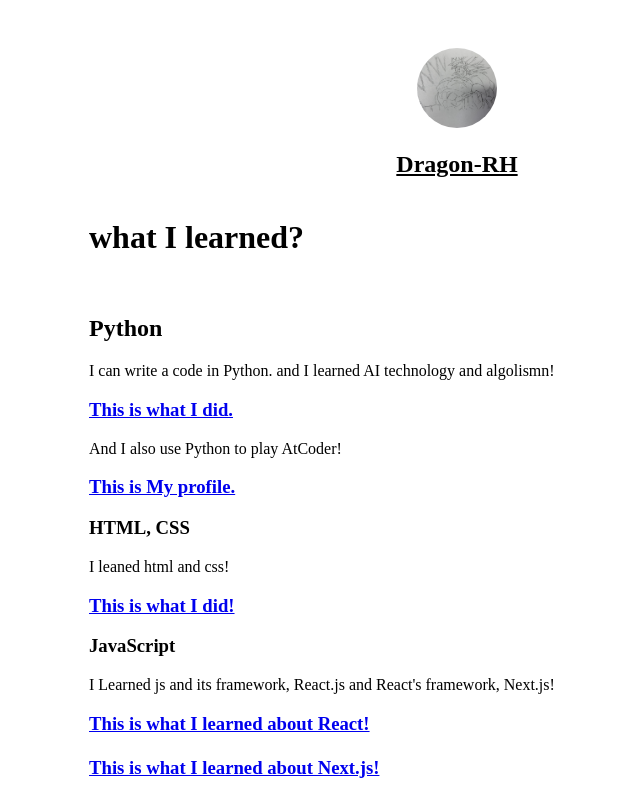
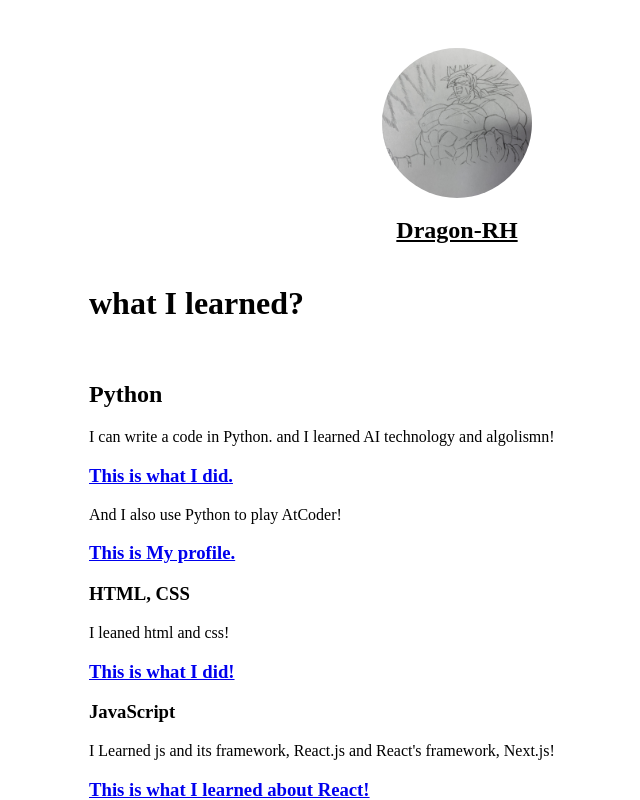
Before and after one commit to Doragon-RH/introduction, a Next.js app: page /other/learn in a window 1280 px wide. Shown: the top 800 px of the page, without its empty margins (183-823 px from the left). Built offline with nearby package versions, Linux system fonts and the light colour scheme.

Commit message:
画像をMUIで書き換え

```diff
--- a/components/layout.tsx
+++ b/components/layout.tsx
@@ -3,6 +3,8 @@ import Image from 'next/image';
 import styles from './layout.module.css';
 import utilStyles from '../styles/utils.module.css';
 import Link from 'next/link';
+import Avatar from "@mui/material/Avatar";
+import Stack from "@mui/material/Stack";
 
 const name = 'Dragon-RH';
 export const siteTitle = 'introduction';
@@ -27,27 +29,21 @@ export default function Layout({ children, home }) {
         <header className={styles.header}>
           {home ? (
             <>
-              <Image
-                priority
+              <Avatar
+              alt=""
                 src="/images/profile.JPG"
-                className={utilStyles.borderCircle}
-                height={100}
-                width={100}
-                alt=""
+                sx={{ width: 200, height: 200 }}
               />
               <h1 className={utilStyles.heading2Xl}>{name}</h1>
             </>
           ) : (
             <>
               <Link href="/">
-                <Image
-                  priority
-                  src="/images/profile.JPG"
-                  className={utilStyles.borderCircle}
-                  height={80}
-                  width={80}
-                  alt=""
-                />
+              <Avatar
+              alt=""
+                src="/images/profile.JPG"
+                sx={{ width: 150, height: 150 }}
+              />
               </Link>
               <h2 className={utilStyles.headingLg}>
                 <Link href="/" className={utilStyles.colorInherit}>
--- a/styles/utils.module.css
+++ b/styles/utils.module.css
@@ -26,7 +26,7 @@
   }
 
   .borderCircle {
-    border-radius: 9999px;
+    border-radius: 99px;
   }
 
   .colorInherit {
```
